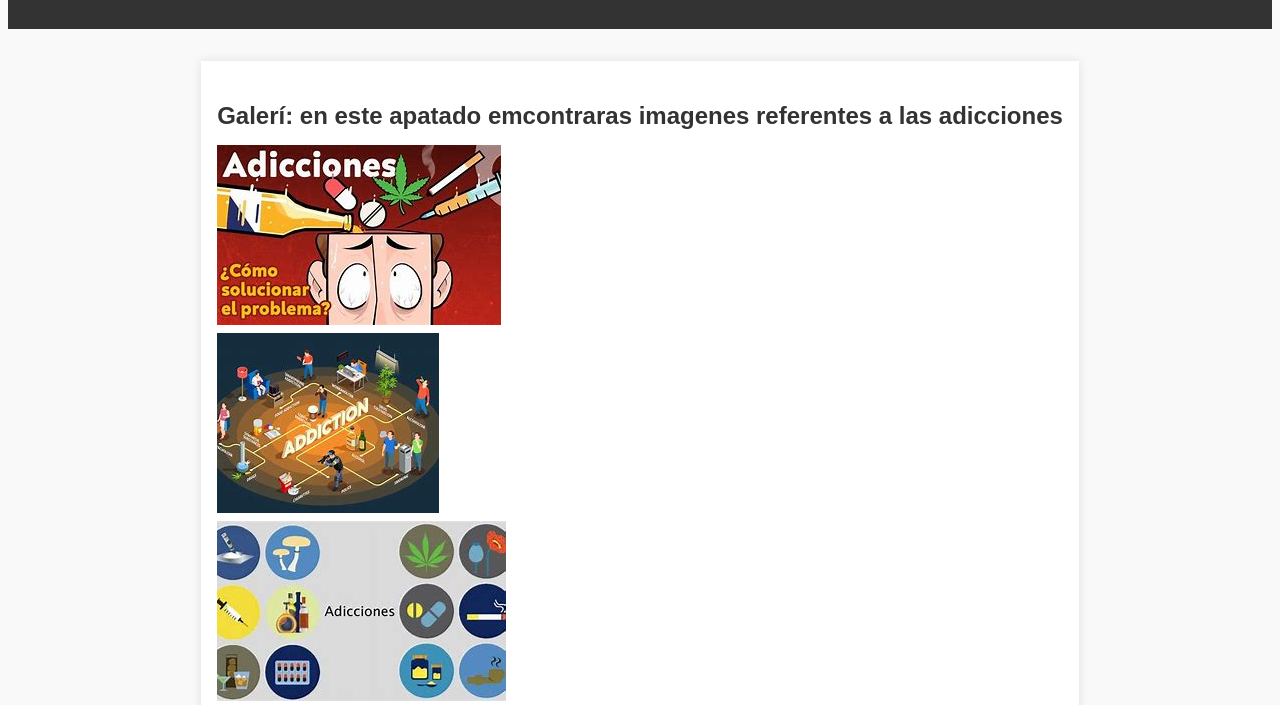
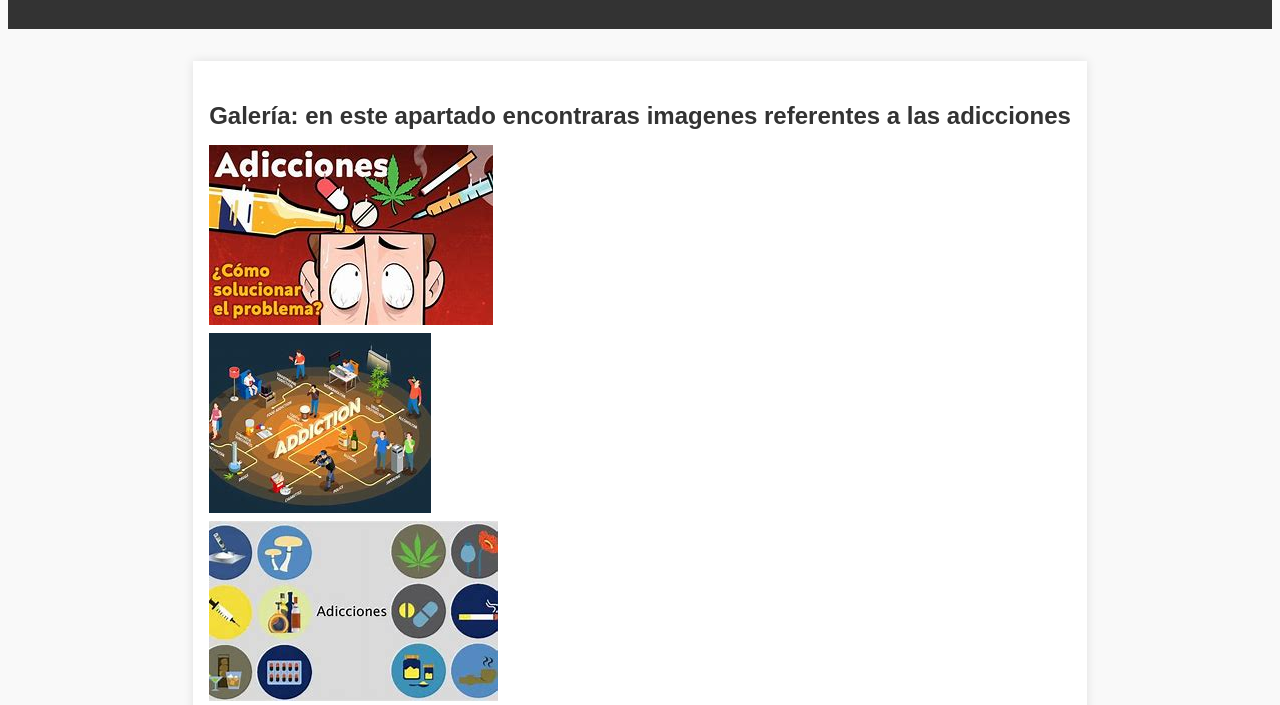
Before and after one commit to br1y4m/PROYECTO, a plain HTML site: page gallery.html in a window 1280 px wide. Shown: the part 94-799 px from the top of the page. Drawn offline with Linux system fonts and the light colour scheme; files whose address does not match are found by name.

Commit message:
Update gallery.html

```diff
--- a/gallery.html
+++ b/gallery.html
@@ -49,8 +49,8 @@
     </header>
     <main>
         <section class="container">
-            <h1>Galerí:
-                en este apatado emcontraras imagenes referentes a las adicciones
+            <h1>Galería:
+                en este apartado encontraras imagenes referentes a las adicciones
             </h1>
             <div class="row">
                 <div class="col-md-4">
```
